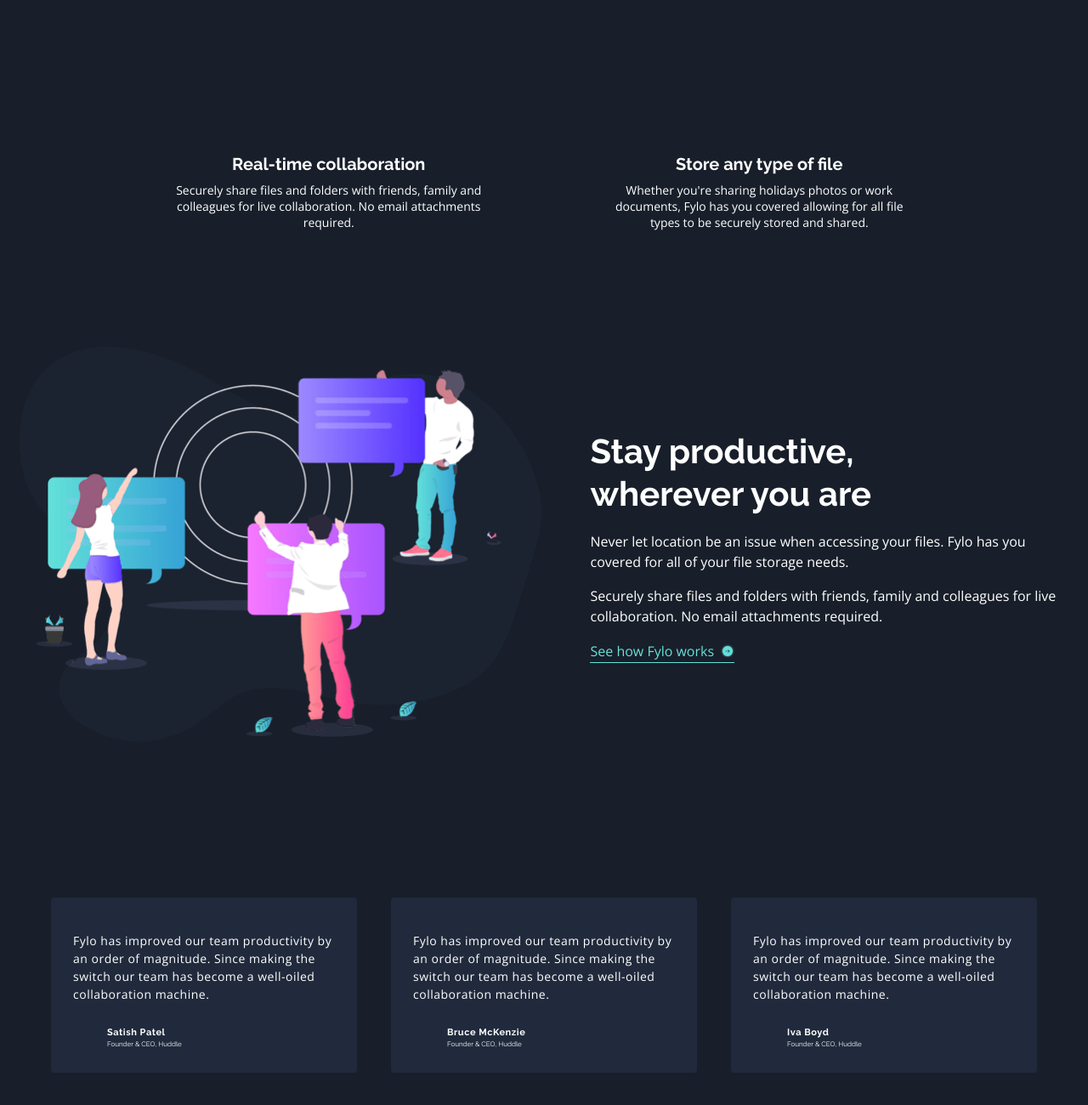
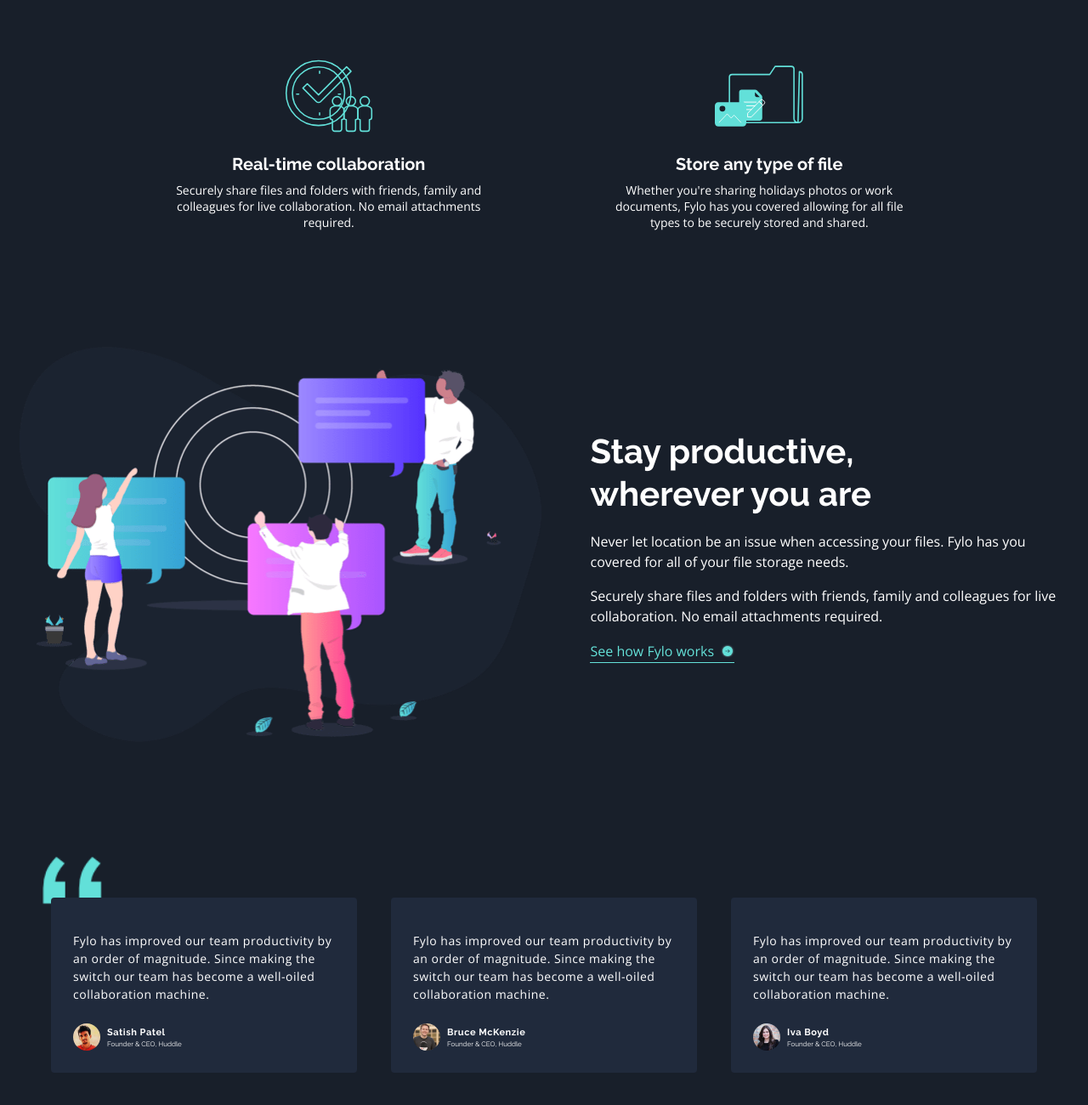
Before and after one commit to hector1234567/fm-fylo-dark-theme-landing-page, a website: page index.html in a window 1280 px wide. Shown: the part 1494-2794 px from the top of the page at 85% size. Drawn offline with nearby package versions, Linux system fonts and the light colour scheme; the site is published under a folder, as on GitHub Pages, so addresses that start at the root find nothing; files whose address does not match are found by name.

Commit message:
fix image links

```diff
--- a/index.html
+++ b/index.html
@@ -49,7 +49,7 @@
         <div class="features__cards">
           <div class="features__card card">
             <figure class="card__icon"
-            style="background-image: url(/images/icon-access-anywhere.svg)">
+            style="background-image: url(images/icon-access-anywhere.svg)">
               <!-- <img
                 src="images/icon-access-anywhere.svg"
                 alt="Access Anywhere"
@@ -63,7 +63,7 @@
           </div>
           <div class="features__card card">
             <figure class="card__icon"
-            style="background-image: url(/images/icon-security.svg)">
+            style="background-image: url(images/icon-security.svg)">
               <!-- <img
                 src="images/icon-security.svg"
                 alt="Security"
@@ -78,7 +78,7 @@
           </div>
           <div class="features__card card">
             <figure class="card__icon"
-            style="background-image: url(/images/icon-collaboration.svg)">
+            style="background-image: url(images/icon-collaboration.svg)">
               <!-- <img
                 src="images/icon-collaboration.svg"
                 alt="collaboration"
@@ -92,7 +92,7 @@
           </div>
           <div class="features__card card">
             <figure class="card__icon"
-            style="background-image: url(/images/icon-any-file.svg)">
+            style="background-image: url(images/icon-any-file.svg)">
               <!-- <img
                 src="images/icon-any-file.svg"
                 alt="Any file"
@@ -143,7 +143,7 @@
               </p>
               <div class="testimony__user">
                 <figure class="testimony__photo"
-                style="background-image: url(/images/profile-1.jpg)">
+                style="background-image: url(images/profile-1.jpg)">
                   <!-- <img src="images/profile-1.jpg" alt="Profile 1" /> -->
                 </figure>
                 <span class="testimony__user-name">Satish Patel</span>
@@ -160,7 +160,7 @@
               </p>
               <div class="testimony__user">
                 <figure class="testimony__photo"
-                style="background-image: url(/images/profile-2.jpg)">
+                style="background-image: url(images/profile-2.jpg)">
                   <!-- <img src="images/profile-2.jpg" alt="Profile 2" /> -->
                 </figure>
                 <span class="testimony__user-name">Bruce McKenzie</span>
@@ -177,7 +177,7 @@
               </p>
               <div class="testimony__user">
                 <figure class="testimony__photo"
-                style="background-image: url(/images/profile-3.jpg)">
+                style="background-image: url(images/profile-3.jpg)">
                   <!-- <img src="images/profile-3.jpg" alt="Profile 3" /> -->
                 </figure>
                 <span class="testimony__user-name">Iva Boyd</span>
--- a/sass/components/_testimony.scss
+++ b/sass/components/_testimony.scss
@@ -20,7 +20,7 @@
         width: 3.2rem;
         height: 3.2rem;
         border-radius: 3.2rem;
-        background-image: url(/images/avatar-testimonial.jpg);
+        background-image: url(images/avatar-testimonial.jpg);
         background-size: cover;
         background-position: center;
 
--- a/sass/layout/_header.scss
+++ b/sass/layout/_header.scss
@@ -5,13 +5,13 @@
     gap: 3.6rem;
     padding-bottom: 15.8rem;
 
-    background-image: url(/images/bg-curvy-desktop.svg);
+    background-image: url(images/bg-curvy-desktop.svg);
     background-position: bottom;
     background-repeat: no-repeat;
     background-size: 100% auto;
 
     @media screen and (max-width: 620px) {
-        background-image: url(/images/bg-curvy-mobile.svg);
+        background-image: url(images/bg-curvy-mobile.svg);
     }
 
     &__illustration img {
--- a/sass/layout/_testimonies.scss
+++ b/sass/layout/_testimonies.scss
@@ -20,7 +20,7 @@
         column-gap: 4rem;
         width: 100%;
         max-width: 120rem;
-        background-image: url(/images/bg-quotes.png);
+        background-image: url(images/bg-quotes.png);
         background-size: 7rem auto;
         background-position: 1rem 1rem;
         background-repeat: no-repeat;
```
Also changed, not shown: css/style.css.
